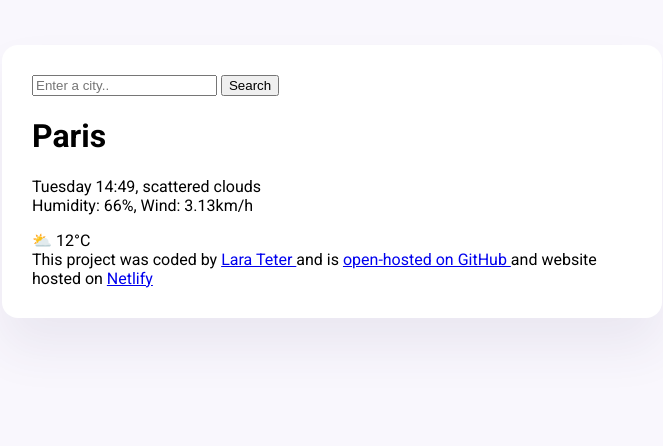
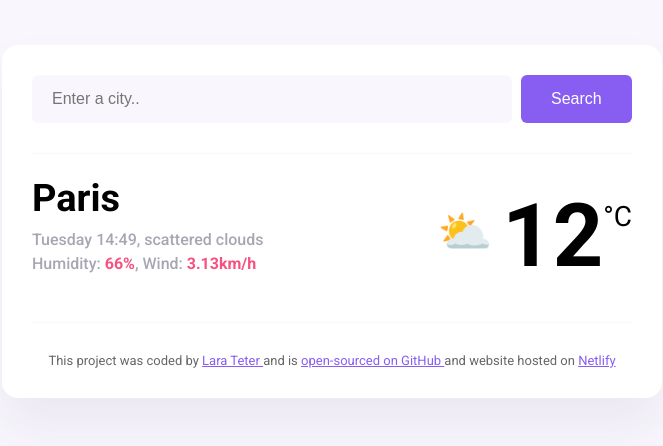
Before and after one commit to larat28/weather-lara, a plain HTML site: page index.html in a window 1280 px wide. Shown: the whole page, without its empty margins (308-971 px from the left). Drawn offline with Linux system fonts and the light colour scheme.

Commit message:
added basic CSS

```diff
--- a/index.html
+++ b/index.html
@@ -4,40 +4,58 @@
     <meta charset="UTF-8" />
     <meta name="viewport" content="width=device-width, initial-scale=1.0" />
     <link rel="stylesheet" href="src/style.css" />
-    <link rel="preconnect" href="https://fonts.googleapis.com">
-<link rel="preconnect" href="https://fonts.gstatic.com" crossorigin>
-<link href="https://fonts.googleapis.com/css2?family=Roboto:ital,wght@0,100;0,300;0,400;0,500;0,700;0,900;1,100;1,300;1,400;1,500;1,700;1,900&display=swap" rel="stylesheet">
+    <link rel="preconnect" href="https://fonts.googleapis.com" />
+    <link rel="preconnect" href="https://fonts.gstatic.com" crossorigin />
+    <link
+      href="https://fonts.googleapis.com/css2?family=Roboto:ital,wght@0,100;0,300;0,400;0,500;0,700;0,900;1,100;1,300;1,400;1,500;1,700;1,900&display=swap"
+      rel="stylesheet"
+    />
     <title>Weather App</title>
   </head>
   <body>
     <div class="weather-app">
       <header>
-      <form>
-        <input type="search" placeholder="Enter a city.." required />
-        <input type="submit" value="Search" />
+        <form class="search-form">
+          <input
+            type="search"
+            placeholder="Enter a city.."
+            required
+            class="search-form-input"
+          />
+          <input type="submit" value="Search" class="search-form-button" />
         </form>
       </header>
       <main>
+        <div class="weather-app-data">
           <div>
-        <h1>Paris</h1>
-        <p>
+            <h1 class="weather-app-city">Paris</h1>
+            <p class="weather-app-details">
               Tuesday 14:49, scattered clouds
               <br />
-          Humidity: 66%, Wind: 3.13km/h
+              Humidity: <strong>66%</strong>, Wind: <strong>3.13km/h</strong>
             </p>
           </div>
-      <div>⛅ 12°C</div>
+          <div class="weather-app-container">
+            <div class="weather-app-icon">⛅</div>
+            <div class="weather-app-temp-value">12</div>
+            <div class="weather-app-unit">°C</div>
+          </div>
+        </div>
       </main>
-  </body>
+
       <footer>
         This project was coded by
-    <a href="https://github.com/larat28" target="_blank"> Lara Teter </a> and is
+        <a href="https://github.com/larat28" target="_blank"> Lara Teter </a>
+        and is
 
         <a href="https://github.com/larat28/weather-lara" target="_blank">
-      open-hosted on GitHub
+          open-sourced on GitHub
         </a>
         and website hosted on
-    <a href="https://larat-weather.netlify.app" target="_blank"> Netlify </a>
+        <a href="https://larat-weather.netlify.app" target="_blank">
+          Netlify
+        </a>
       </footer>
     </div>
+  </body>
 </html>
--- a/src/style.css
+++ b/src/style.css
@@ -1,6 +1,9 @@
 body {
   background-color: #f9f7fd;
   font-family: "Roboto", serif;
+}
+a {
+  color: #885df1;
 }
 .weather-app {
   background-color: white;
@@ -10,3 +13,70 @@ body {
   border-radius: 16px;
   box-shadow: 0 30px 50px rgba(65, 50, 100, 0.08);
 }
+header {
+  border-bottom: 1px solid #f9f7fd;
+  padding: 0 0 30px 0;
+}
+.search-form-input {
+  background-color: #f9f7fd;
+  width: 80%;
+  border: none;
+  border-radius: 6px;
+  padding: 15px 20px;
+  font-size: 16px;
+}
+.search-form-button {
+  background-color: #885df1;
+  color: white;
+  border-radius: 6px;
+  padding: 15px 30px;
+  font-size: 16px;
+  border: none;
+  margin-left: 5px;
+}
+main {
+  padding: 30px 0;
+}
+.weather-app-container {
+  display: flex;
+}
+.weather-app-temp-value {
+  font-size: 88px;
+  font-weight: bold;
+  margin-left: 10px;
+}
+.weather-app-icon {
+  font-size: 44px;
+  margin-top: 22px;
+}
+.weather-app-unit {
+  margin-top: 16px;
+  font-size: 28px;
+}
+.weather-app-city {
+  margin: 0;
+  font-size: 38px;
+  line-height: 28px;
+}
+.weather-app-details {
+  font-size: 16px;
+  line-height: 20px;
+  color: rgba(39, 33, 66, 0.4);
+  line-height: 24px;
+  font-weight: 500;
+}
+.weather-app-details strong {
+  color: #f65281;
+}
+.weather-app-data {
+  display: flex;
+  justify-content: space-between;
+}
+
+footer {
+  border-top: 1px solid #f9f7fd;
+  padding: 30px 0 0 0;
+  text-align: center;
+  font-size: 13px;
+  color: rgba(0, 0, 0, 0.6);
+}
```
Lines whose indentation alone changed are shown as unchanged.
